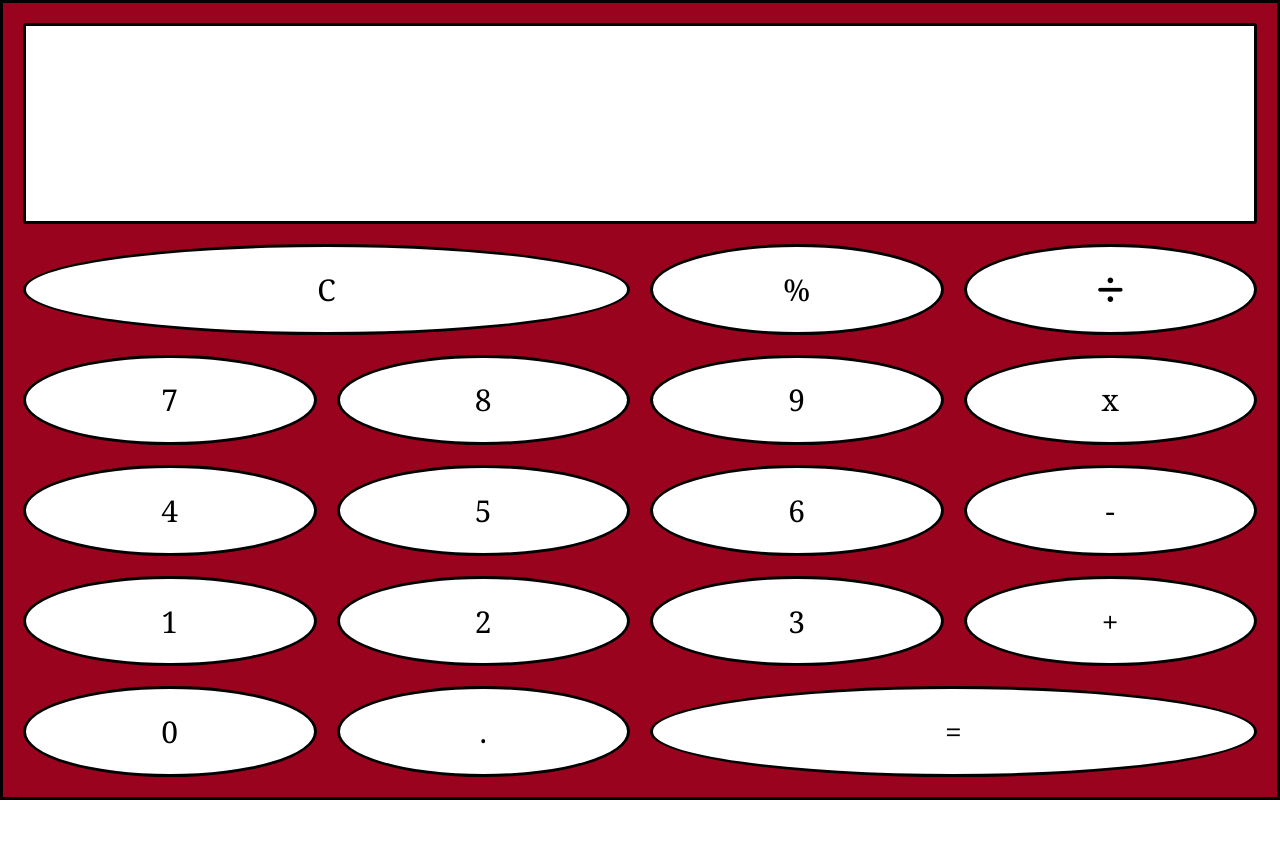
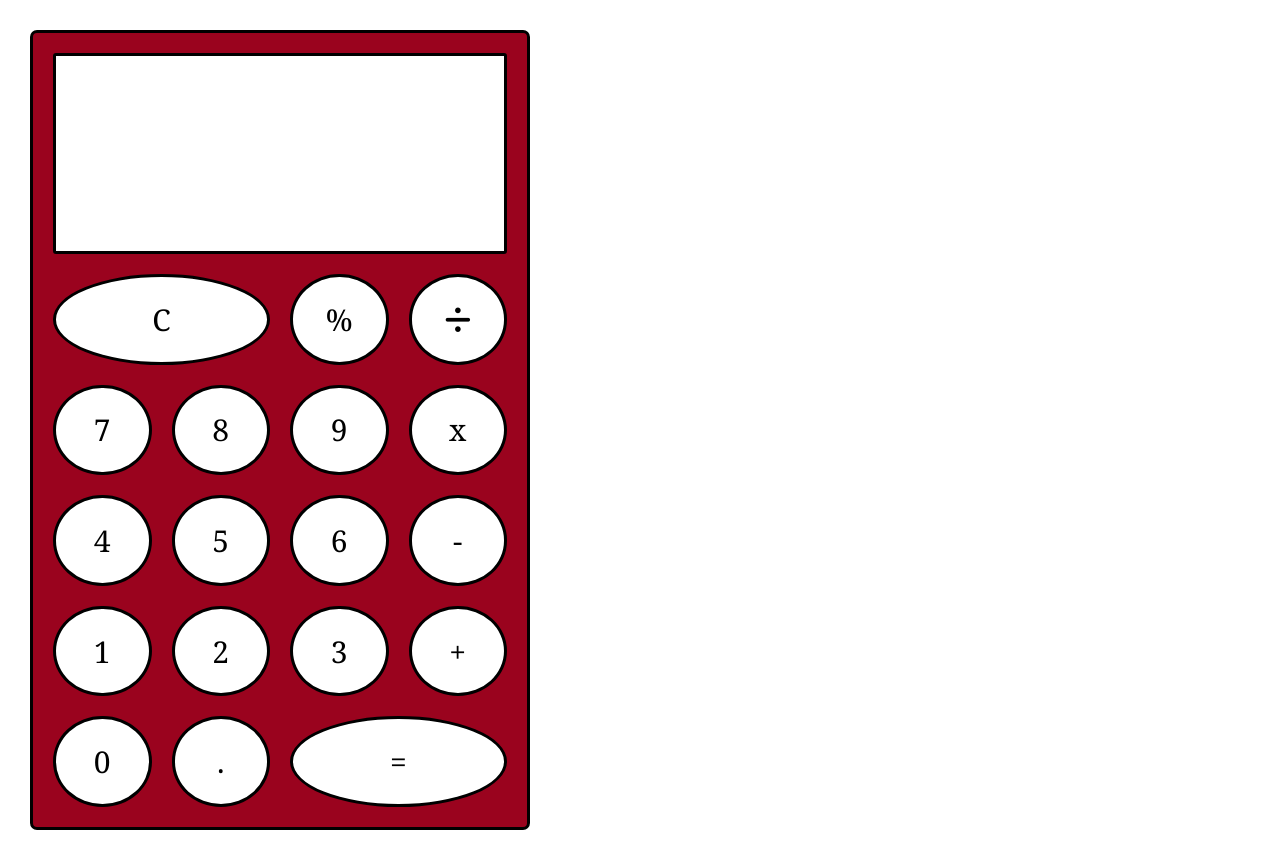
Before and after one commit to sholland236/calculator, a plain HTML site: page index.html in a window 1280 px wide. Before the commit the page ends 800 px from the top, so only its background shows below. Drawn offline with Linux system fonts and the light colour scheme.

Commit message:
desktop dimensions

```diff
--- a/styles.scss
+++ b/styles.scss
@@ -8,11 +8,11 @@
 }
 
 // MOBILE CODE FIRST
+// also fine for tablet landscape
 
 .calculator {
     background-color: $primary-color;
     border: 3px solid black;
-    // border-radius: 7px;
     width: 100vw;
     height: 100vh;
     padding: 20px;
@@ -39,3 +39,14 @@
         font-family: $button-font;
     }
 }
+
+// DESKTOP CODE
+
+@media screen and (min-width: 1000px) {
+    .calculator {
+        max-width: 500px;
+        max-height: 800px;
+        border-radius: 7px;
+        margin: 30px;
+    }
+}
```
Also changed, not shown: styles.css.
